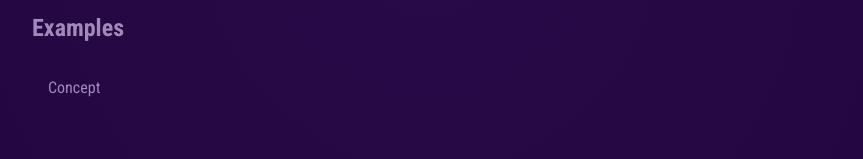
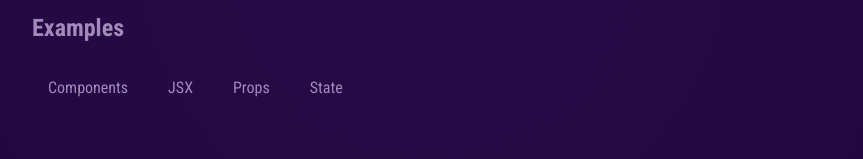
Before and after one commit to vibhu1604/React-Essentials, a React (Vite) app: page / in a window 1280 px wide. Shown: the part 697-856 px from the top of the page, without its empty margins (208-1071 px from the left). Built offline with nearby package versions, Linux system fonts and the light colour scheme.

Commit message:
Update App.jsx

```diff
--- a/src/App.jsx
+++ b/src/App.jsx
@@ -3,6 +3,9 @@ import Header from "./components/Header/Header.jsx";
 import CoreConcept from "./components/CoreConcept.jsx";
 import TabButton from "./components/TabButton.jsx";
 function App() {
+  function handleSelect(){
+    console.log("Hello Vibhu Selected");
+  }
   return (
     <div>
       <Header />
@@ -24,7 +27,10 @@ function App() {
         <section id="examples">
           <h2>Examples</h2>
           <menu>
-            <TabButton>Concept</TabButton>
+            <TabButton onSelect={handleSelect}>Components</TabButton>
+            <TabButton>JSX</TabButton>
+            <TabButton>Props</TabButton>
+            <TabButton>State</TabButton>
           </menu>
         </section>
         <h2>Time to get started!</h2>
```
